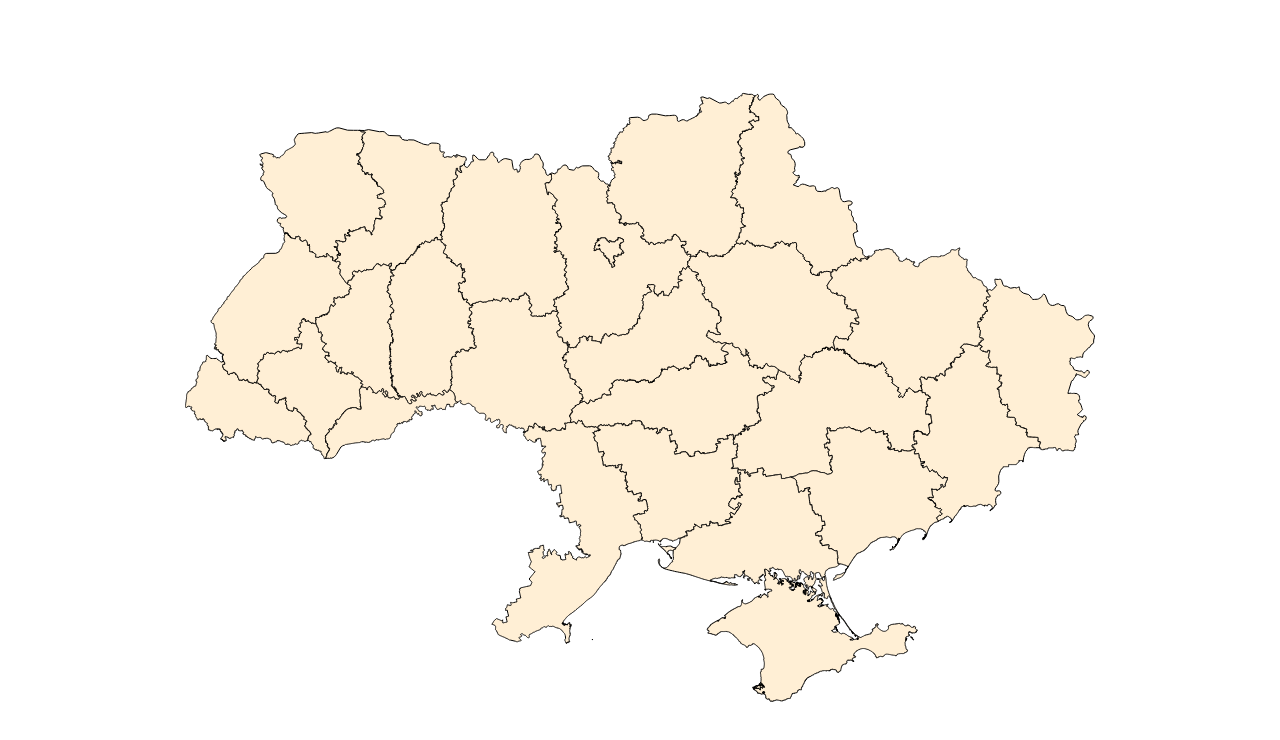
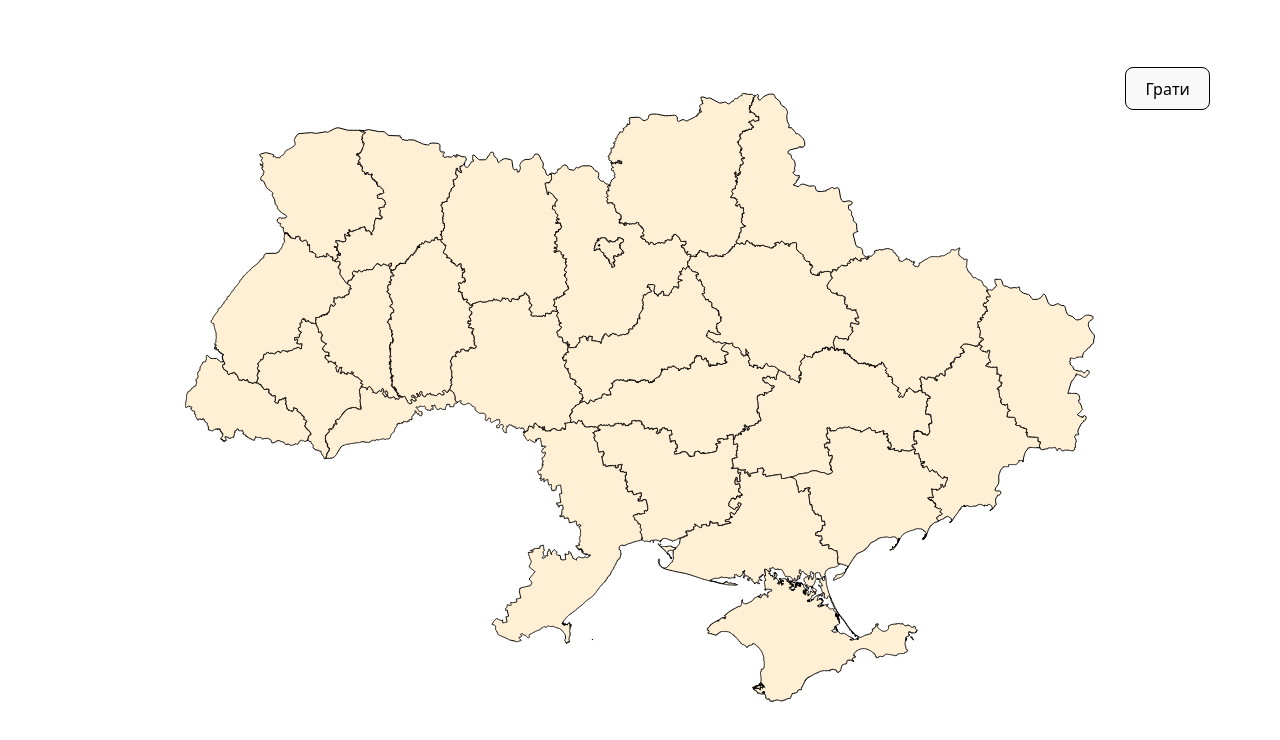
Before and after one commit to Double-Bee-24/discovery-game-ua, a React (Vite) app: page / in a window 1280 px wide. Shown: the top 740 px of the page. Built offline with nearby package versions, Linux system fonts and the light colour scheme.

Commit message:
play button added

```diff
--- a/src/App.tsx
+++ b/src/App.tsx
@@ -1,6 +1,7 @@
 import './App.css'
 import { useRef } from 'react'
 import MapSvg from './components/MapSvg/MapSvg.tsx'
+import PlayButton from './components/PlayButton/PlayButton.tsx';
 
 function App() {
   const svgRef = useRef<SVGSVGElement | null>(null);
@@ -44,9 +45,14 @@ function App() {
 
   }
 
+  const handleStartGame = () => {
+
+  }
+
   return (
     <>
       <div>
+        <PlayButton handleClick={handleStartGame} />
         <MapSvg ref={svgRef} handleClick={handleDisabled} />
       </div>
     </>
--- /dev/null
+++ b/src/components/PlayButton/PlayButton.css
@@ -0,0 +1,17 @@
+.play_button {
+  color-scheme: light dark;
+  font-synthesis: none;
+  -webkit-font-smoothing: antialiased;
+  border-radius: 8px;
+  padding: 0.6em 1.2em;
+  font-size: 1em;
+  font-weight: 500;
+  font-family: inherit;
+  cursor: pointer;
+  transition: border-color 0.25s;
+  background-color: #f9f9f9;
+  border: black solid 1px;
+  position: absolute;
+  top: 67px;
+  right: 70px;
+}
--- /dev/null
+++ b/src/components/PlayButton/PlayButton.tsx
@@ -0,0 +1,9 @@
+import './PlayButton.css'
+
+const PlayButton = ({ handleClick }: { handleClick: () => void }) => {
+
+
+  return <button className='play_button' onClick={handleClick}>Грати</button>
+}
+
+export default PlayButton;
```
